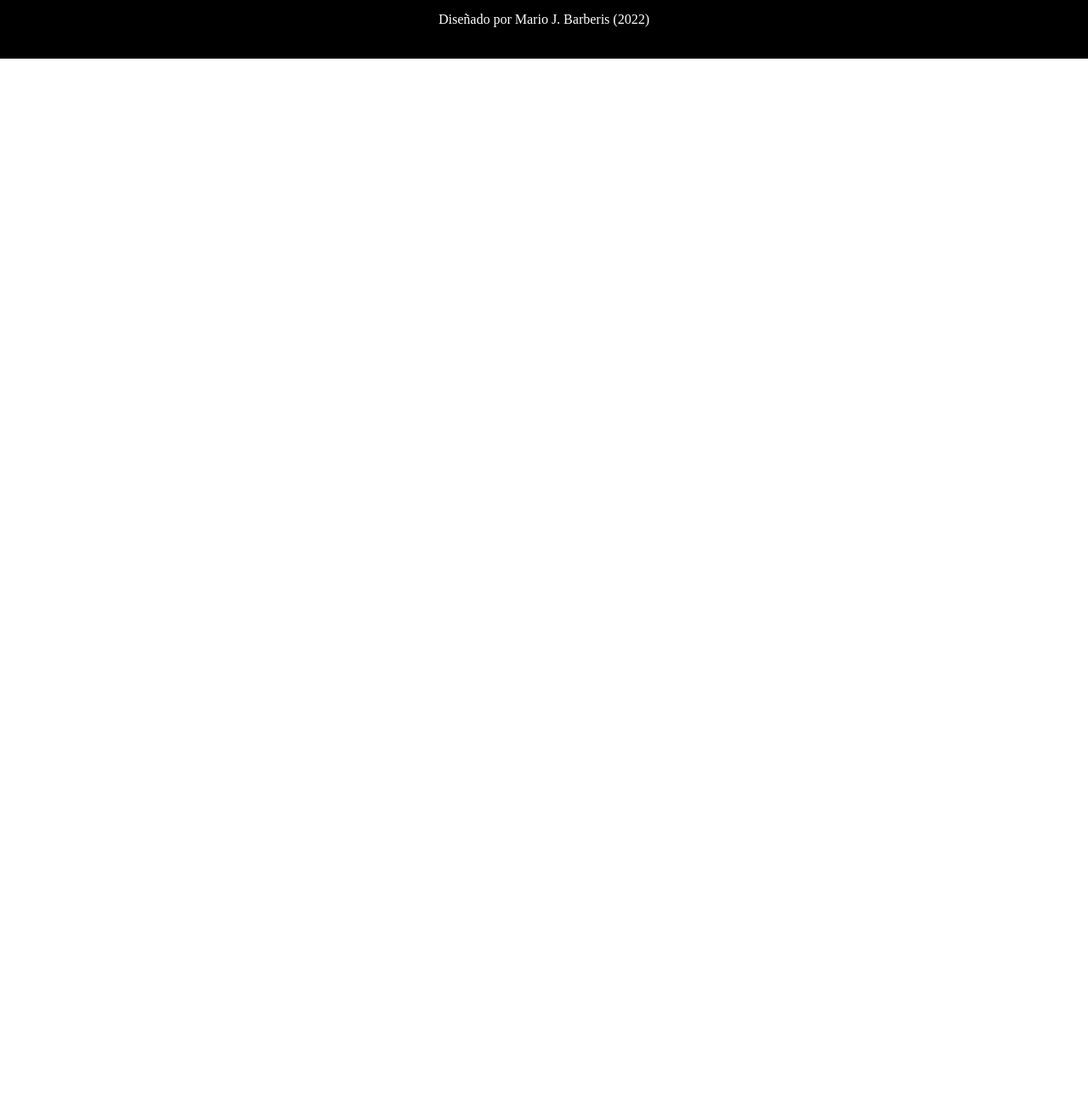
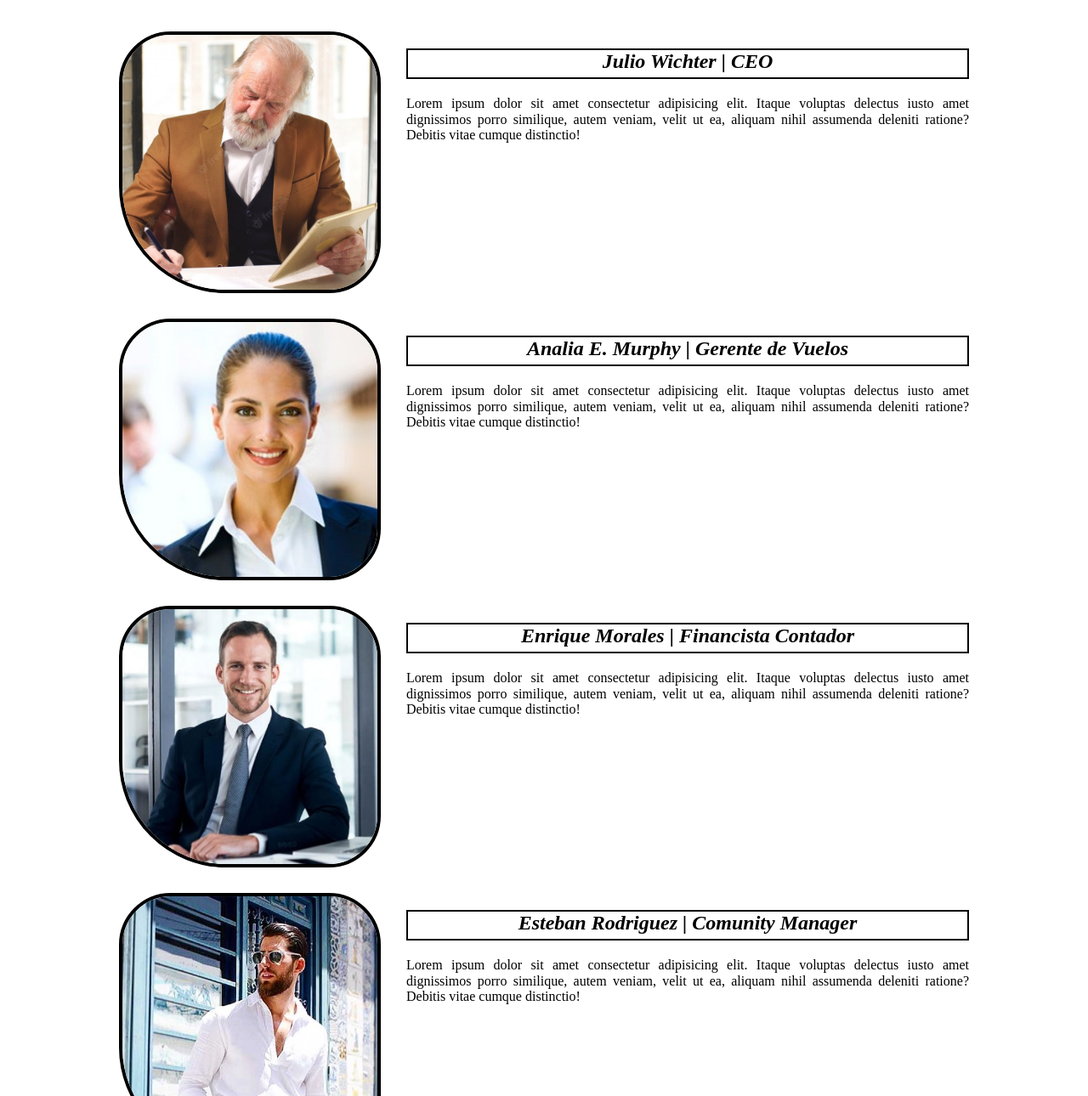
Before and after one commit to MarioBarberis/PagWebN1, a plain HTML site: page nosotros.html in a window 1280 px wide. Shown: the part 246-1536 px from the top of the page at 85% size. Before the commit the page ends 800 px from the top, so only its background shows below. Drawn offline with Linux system fonts and the light colour scheme.

Commit message:
seccion Nosotros

```diff
--- a/css/estilos pag web.css
+++ b/css/estilos pag web.css
@@ -78,3 +78,30 @@ footer {
     padding-bottom: 20px;
     text-align: center;
 }
+
+/* ---------------------------------------- Nosotros ------------------------------------------------ */
+
+
+.persona {
+    padding-top: 30px;
+    display: flex;
+    gap: 30px;}
+
+    .persona img {
+        border-radius: 61px 61px 61px 126px;
+        -webkit-border-radius: 61px 61px 61px 126px;
+        -moz-border-radius: 61px 61px 61px 126px;
+        border: 4px solid #000000;
+    }
+
+    .texto{
+        display: flexbox;
+        flex-direction: column;
+    }
+
+    .texto h2{
+        padding-bottom: 5px;
+        border: 2px solid #000000;
+        text-align: center;
+        font-style: italic;
+    }
--- a/nosotros.html
+++ b/nosotros.html
@@ -49,6 +49,57 @@
 
     <main>
 
+        <div class="Ejecutivos">
+
+            <h1>MIEMBROS DEL EQUIPO</h1>
+            <div class="personas">
+
+                <div class="persona">
+                    <img src="img/Empleado (1).jpg" alt="Julio Wichter" width="300px">
+                    <div class="texto">
+                        <h2>Julio Wichter | CEO </h2>
+                        <p>Lorem ipsum dolor sit amet consectetur adipisicing elit. Itaque voluptas delectus iusto amet
+                            dignissimos porro similique, autem veniam, velit ut ea, aliquam nihil assumenda deleniti
+                            ratione? Debitis vitae cumque distinctio!</p>
+                    </div>
+
+                </div>
+
+                <div class="persona">
+                    <img src="img/Empleado (2).jpg" alt="Analia E. Murphy" width="300px">
+                    <div class="texto">
+                        <h2>Analia E. Murphy | Gerente de Vuelos</h2>
+                        <p>Lorem ipsum dolor sit amet consectetur adipisicing elit. Itaque voluptas delectus iusto amet
+                            dignissimos porro similique, autem veniam, velit ut ea, aliquam nihil assumenda deleniti
+                            ratione? Debitis vitae cumque distinctio!</p>
+                    </div>
+
+                </div>
+
+                <div class="persona">
+                    <img src="img/Empleado (4).jpeg" alt="Enrique Morales" width="300px">
+                    <div class="texto">
+                        <h2>Enrique Morales | Financista Contador </h2>
+                        <p>Lorem ipsum dolor sit amet consectetur adipisicing elit. Itaque voluptas delectus iusto amet
+                            dignissimos porro similique, autem veniam, velit ut ea, aliquam nihil assumenda deleniti
+                            ratione? Debitis vitae cumque distinctio!</p>
+                    </div>
+                </div>
+
+                <div class="persona">
+                    <img src="img/Empleado (3).jpg" alt="Esteban Rodriguez" width="300px">
+                    <div class="texto">
+                        <h2>Esteban Rodriguez | Comunity Manager </h2>
+                        <p>Lorem ipsum dolor sit amet consectetur adipisicing elit. Itaque voluptas delectus iusto amet
+                            dignissimos porro similique, autem veniam, velit ut ea, aliquam nihil assumenda deleniti
+                            ratione? Debitis vitae cumque distinctio!</p>
+                    </div>
+                </div>
+
+            </div>
+
+        </div>
+
     </main>
 
     <!-- Cierre -->
```
Also changed, not shown: index.html (+0 -3 lines).
